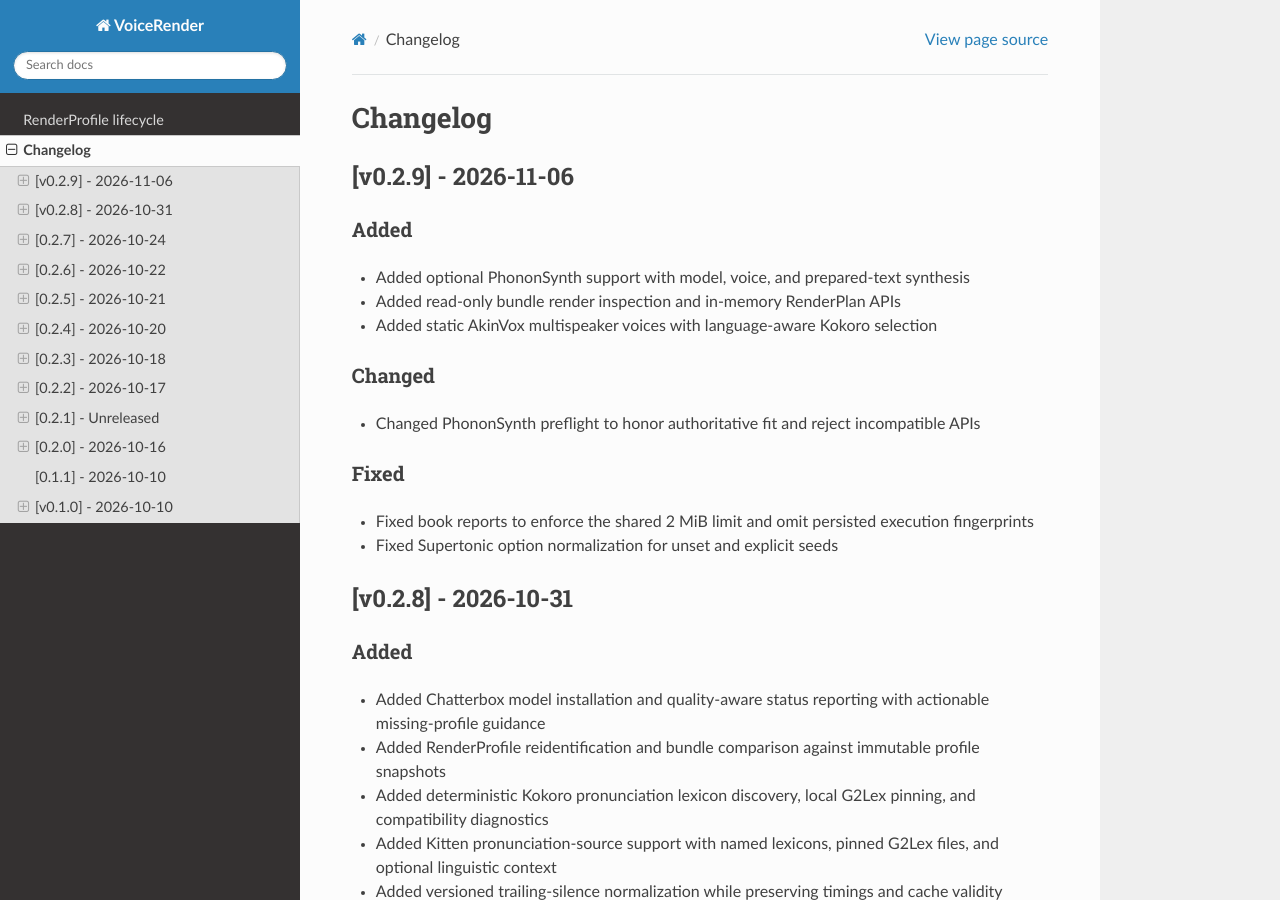
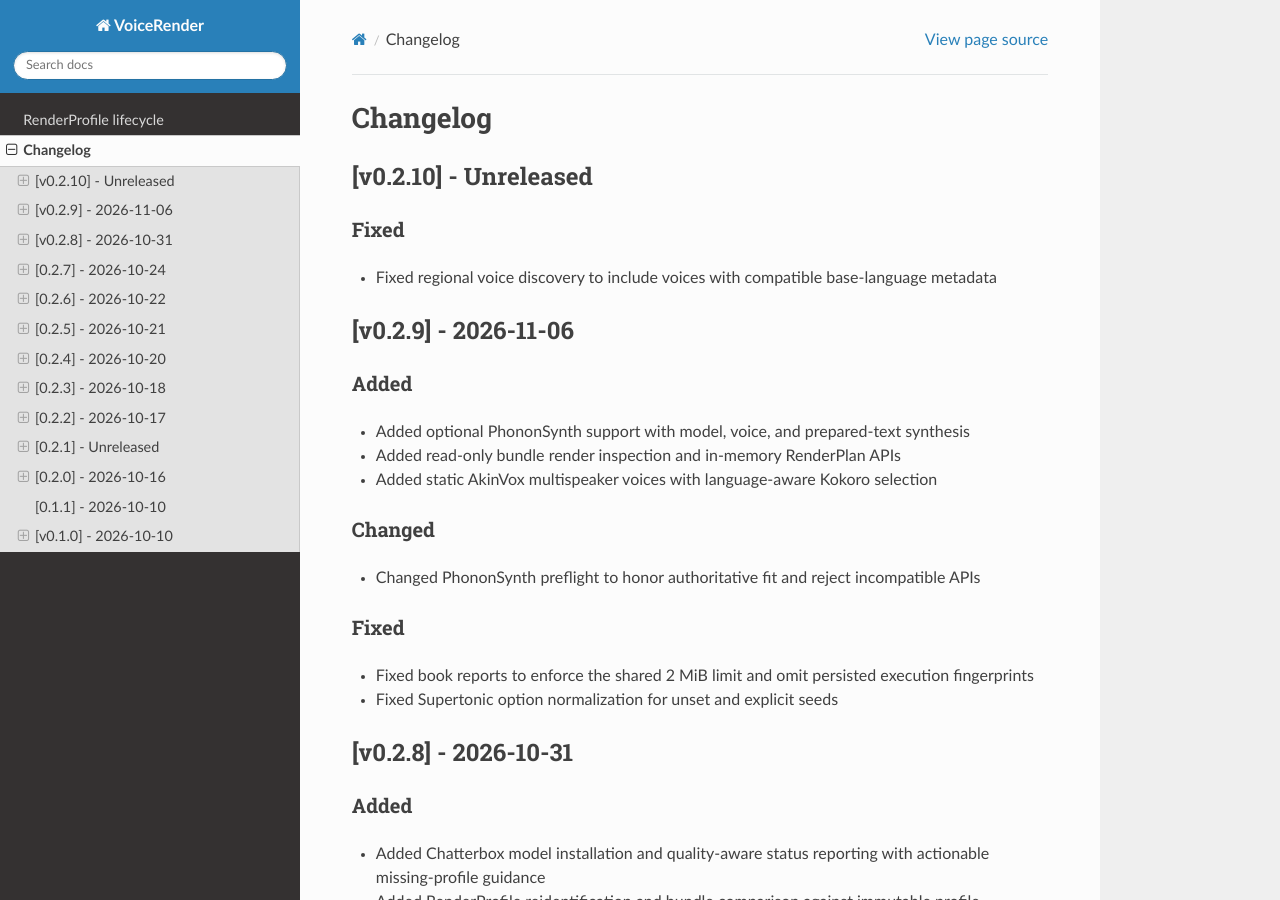
Before and after one commit to buchwandler/voicerender, a Sphinx documentation site: the page built from docs/changelog.md, in a window 1280 px wide and 900 px high. Built offline with Sphinx 7.4.7 and the Read the Docs theme 3.1.0, drawn with Linux system fonts in a browser that asks for light colours.

Commit message:
doc: changelog

```diff
--- a/docs/changelog.md
+++ b/docs/changelog.md
@@ -1,4 +1,12 @@
 # Changelog
+
+## [v0.2.10] - Unreleased
+
+### Fixed
+
+- Fixed regional voice discovery to include voices with compatible base-language metadata
+
+<!-- generated by releaseledger -->
 
 ## [v0.2.9] - 2026-11-06
 
```
Also changed, not shown: .ledger/releaseledger/data/ledgers/main/releases/v0.2.10/entries/entry-0001.md (added), .ledger/releaseledger/data/ledgers/main/releases/v0.2.10/release.md (added), 9 other files.
